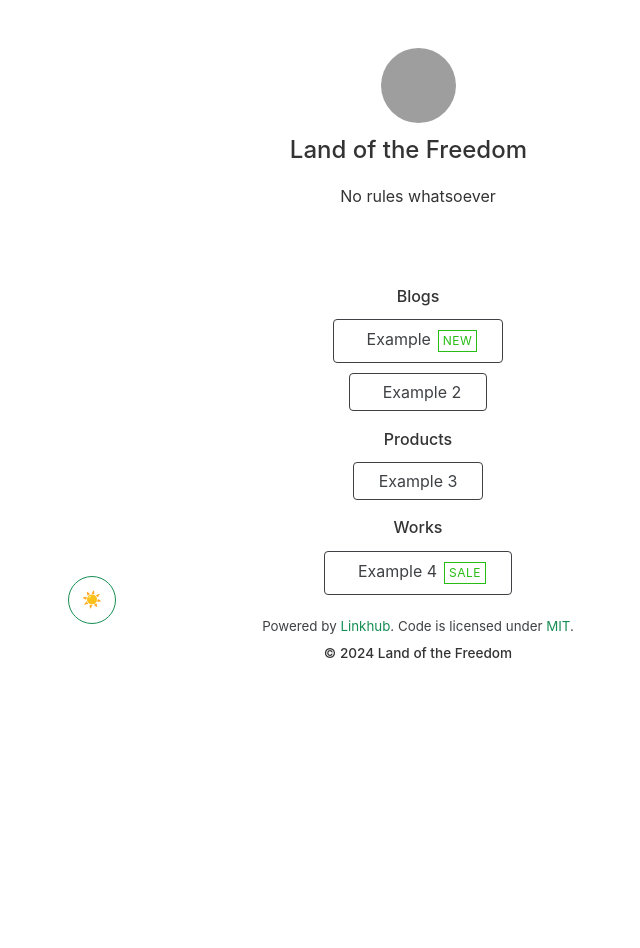
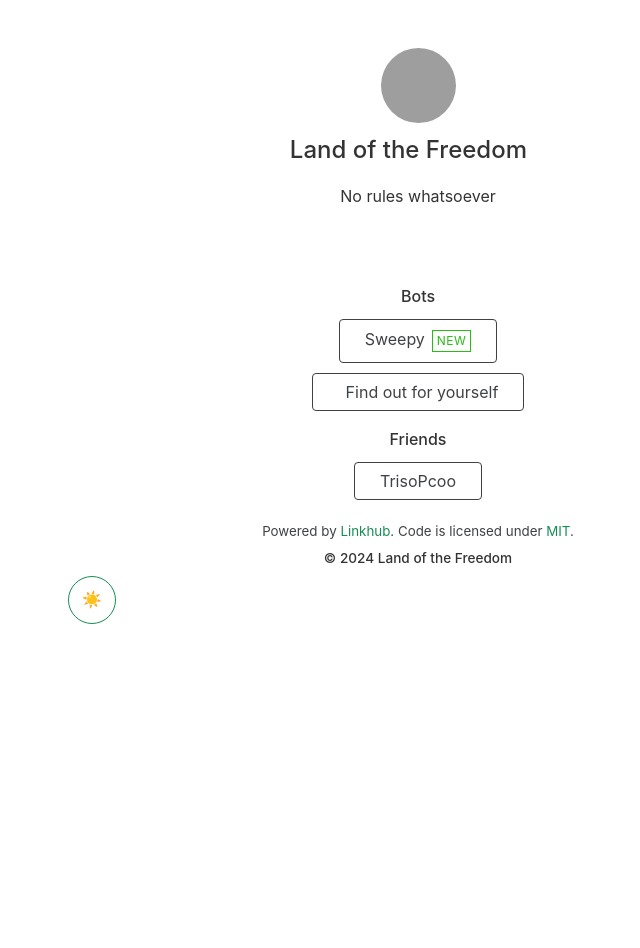
Before and after one commit to ShadowElixir/lotf, a Jekyll site: the page built from index.html, in a window 1280 px wide. Shown: the whole page, without its empty margins (222-862 px from the left). Built offline with Jekyll 4.4.1, drawn with Linux system fonts in a browser that asks for light colours; nearby versions of some CDN libraries; grey boxes are pictures that could not be loaded.

Commit message:
Update links.yml

```diff
--- a/_data/links.yml
+++ b/_data/links.yml
@@ -1,22 +1,14 @@
-- category: Blogs
+- category: Bots
   items:
-    - title: Example
-      url: https://www.example.com
-      icon: ri:film-fill # Icons are optional.
+    - title: Sweepy
+      url: https://sweepy.lol
       tag: New
 
-    - title: Example 2
-      url: https://www.example.org
-      icon: simple-icons:googlenews
+    - title: Find out for yourself
+      url: cutt.ly/landofthefreedom
+      icon: simple-icons:discord
 
-- category: Products
+- category: Friends
   items:
-    - title: Example 3
-      url: https://www.example.com
-
-- category: Works
-  items:
-    - title: Example 4
-      url: https://www.example.org
-      icon: clarity:language-solid
-      tag: Sale
+    - title: TrisoPcoo
+      url: https://www.trisopcoo.co.uk/
```
